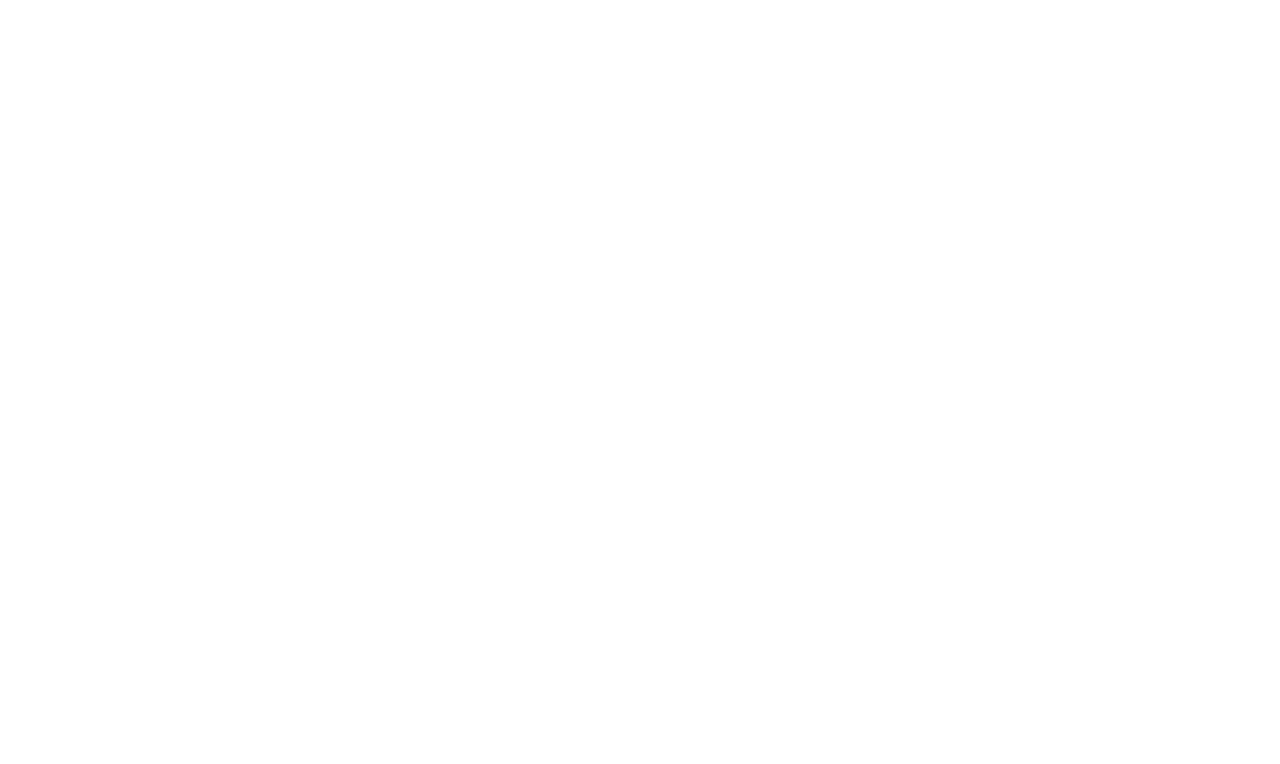
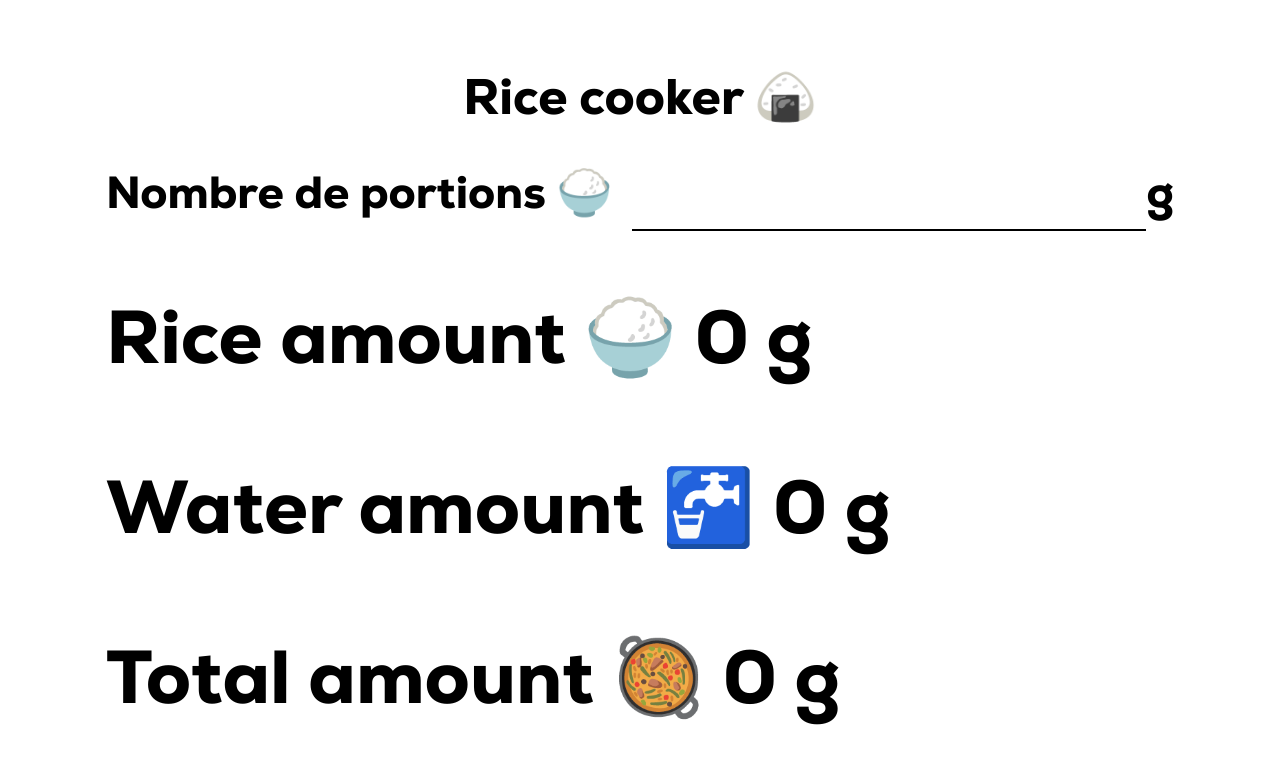
Before and after one commit to RomainLENTZ/buona_notte, a Vue app: page /rice in a window 1280 px wide. Before the commit this address had no page. Shown: the top 764 px of the page. Built offline with nearby package versions, Linux system fonts and the light colour scheme.

Commit message:
Rice cooker debut

```diff
--- /dev/null
+++ b/src/components/Rice.vue
@@ -0,0 +1,137 @@
+<template>
+    <div class="rice-container">
+        <h1>Rice cooker 🍙</h1>
+
+        <div class="container-orm"></div>
+
+        <div class="rice-form">
+            <label>Nombre de portions 🍚</label>
+            <input type="text" v-model="inputRiceValue">
+            <span>g</span>
+        </div>
+        <div class="results">
+            <p class="result">Rice amount 🍚 <span v-html="outputRice"/> g</p>
+        </div>
+        <div class="results">
+            <p class="result">Water amount 🚰 <span v-html="outputWater"/> g</p>
+        </div>
+        <div class="results">
+            <p class="result">Total amount 🥘 <span v-html="outputTotal"/> g</p>
+        </div>
+    </div>
+</template>
+
+
+<script>
+export default {
+    name: 'Taxe',
+    data() {
+        return {
+            inputRiceValue: '',
+            outputWater: '',
+            outputRice: '',
+            outputTotal: ''
+        };
+    },
+    methods: {
+        updateValues() {
+            const ricePortionAmount = this.inputRiceValue;
+            const ricePortion = 80;
+
+            if (isNaN(ricePortionAmount)) {
+                this.outputRice = '0';
+                this.outputWater = '0';
+                this.outputTotal = '0';
+                return;
+            }
+            this.outputRice = ricePortion * ricePortionAmount;
+            this.outputWater = (this.outputRice / 2) * 3;
+            this.outputTotal = this.outputRice + this.outputWater;
+        },
+    },
+    watch: {
+        inputRiceValue() {
+            this.updateValues();
+            console.log("input")
+        },
+    },
+    mounted() {
+        this.updateValues();
+    }
+}
+</script>
+
+
+
+
+<style scoped>
+
+    .rice-container .results{
+        margin-top: 50px;
+    }
+
+    .rice-container .result{
+        font-size: 75px;
+    }
+    .rice-container{
+        color: #000;
+        position: relative;
+    }
+
+    .rice-container div{
+        width: 100%;
+    }
+
+    .rice-container label, div{
+        font-size: 45px;
+        font-family: "nexaheavy";
+        width: auto;
+        white-space: nowrap;
+    }
+
+    .rice-container input{
+        border:none;
+        border-bottom: solid #000 2px;
+        margin-left: 20px;
+        font-size: 45px;
+        font-family: "nexaextra_light";
+        width: 75%;
+        text-align: right;
+    }
+
+    .rice-form{
+        display: flex;
+        width: 100%;
+
+    }
+
+    @media (max-width: 520px) {
+        .taxe-container label, div{
+            font-size: 25px;
+        }
+
+        .taxe-container h1{
+            margin-bottom: 55px;
+        }
+
+        .taxe-container .results{
+            margin-top: 55px;
+        }
+
+
+        .taxe-container input{
+            margin-left: 20px;
+            font-size: 25px;
+            font-family: "nexaextra_light";
+            width: 65%;
+            text-align: right;
+        }
+
+        .taxe-container .result{
+            font-size: 40px;
+            text-align: center;
+        }
+
+    }
+
+</style>
--- a/src/router/index.js
+++ b/src/router/index.js
@@ -1,6 +1,7 @@
 import { createRouter, createWebHistory } from 'vue-router'
 import Main from '../components/Main.vue'
 import Taxe from '../components/Taxe.vue'
+import Rice from '../components/Rice.vue'
 
 const routes = [
     {
@@ -12,6 +13,11 @@
         path: '/taxe',
         name: 'Taxe',
         component: Taxe
+    },
+    {
+        path: '/rice',
+        name: 'Rice',
+        component: Rice
     }
 ]
 
@@ -28,6 +34,8 @@
         case '/taxe':
             document.body.style.backgroundColor = "#FFF";
             break;
+        case '/rice':
+            document.body.style.backgroundColor = "#FF0000"
         default:
             document.body.style.backgroundColor = "#FFF"; // Couleur par défaut
     }
```
